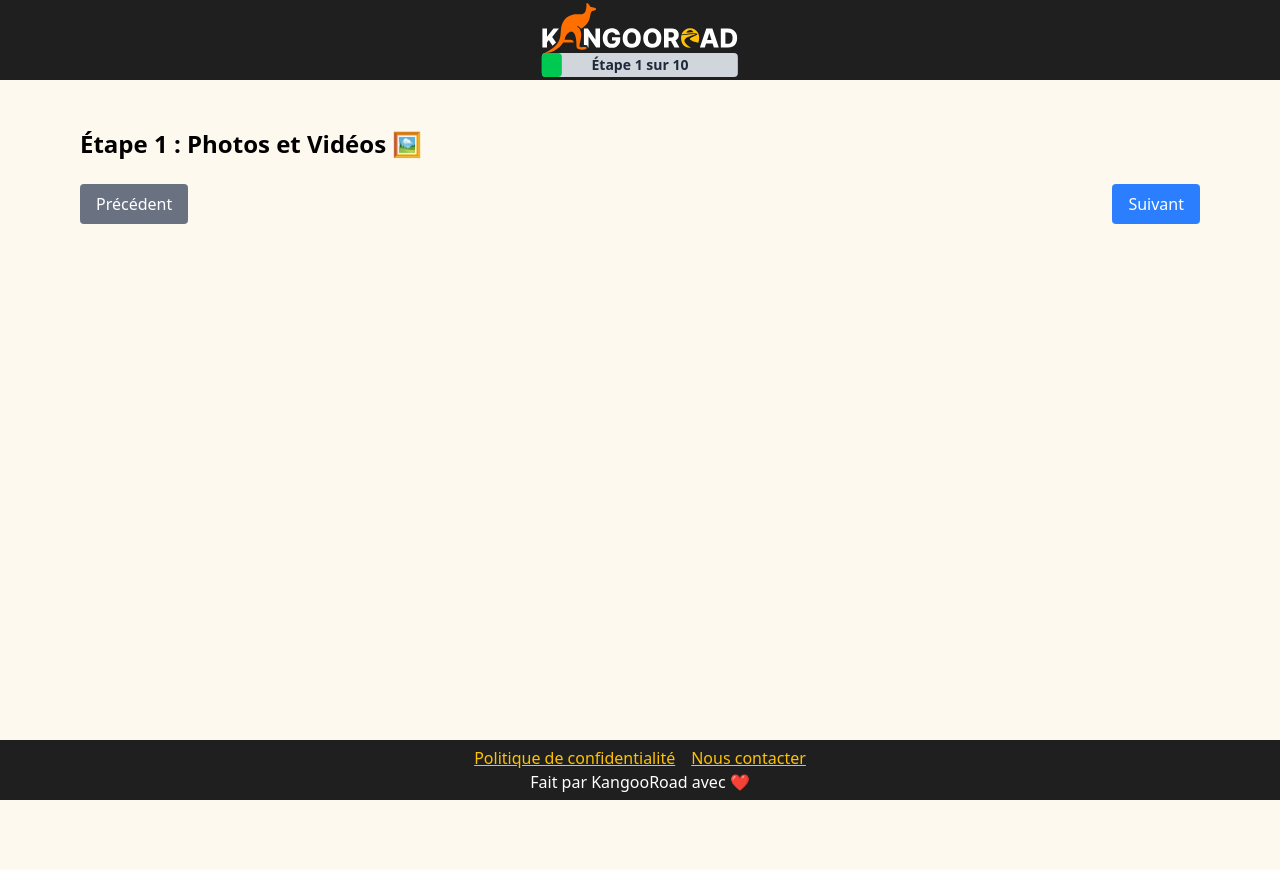
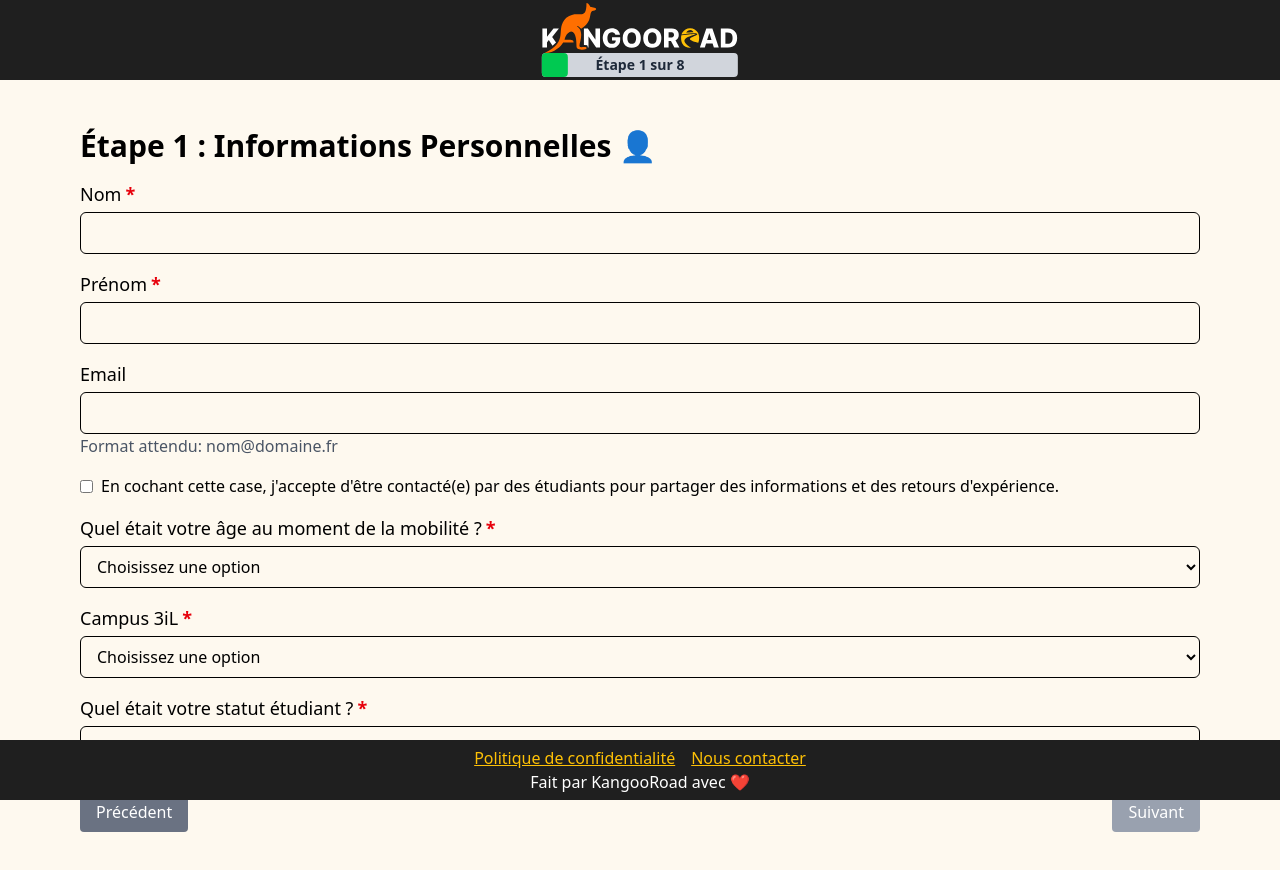
Before and after one commit to MrFreedy/KangooRoad, a React (Vite) app in the folder frontend/: page /form in a window 1280 px wide. Both pictures are taken after a click on the button "Commencer". Shown: the top 870 px of the page. Before the commit the page ends 800 px from the top, so only its background shows below. Built offline with nearby package versions, Linux system fonts and the light colour scheme.

Commit message:
next questions logic

```diff
--- a/frontend/src/components/QuestionField/QuestionField.tsx
+++ b/frontend/src/components/QuestionField/QuestionField.tsx
@@ -2,40 +2,45 @@ import React from 'react'
 
 interface QuestionProps {
   question: {
-    id: number
-    type: string
-    content: string
-    is_mandatory: boolean
-    options?: any
-    is_details?: boolean
-  }
+    id: number;
+    type: string;
+    content: string;
+    is_mandatory: boolean;
+    options?: any;
+    is_details?: boolean;
+  };
+  value: any;
+  onChange: (id: number, value: any) => void;
+  onValidate: () => void;
 }
 
-const QuestionField: React.FC<QuestionProps> = ({ question }) => {
+const QuestionField: React.FC<QuestionProps> = ({ question, value, onChange, onValidate }) => {
   return (
     <div className="mb-4">
-      <label className="block text-lg font-medium">
-        {question.content}
-        {question.is_mandatory && <span className="text-red-600 ml-1">*</span>}
-      </label>
+      {question.type !== 'checkbox' && (
+        <label className="block text-lg">
+          {question.content}
+          {question.is_mandatory && <span className="text-red-600 ml-1"><strong>*</strong></span>}
+        </label>
+      )}
 
       {question.type === 'text' && (
-        <input type="text" required={question.is_mandatory} className="mt-1 block w-full border px-3 py-2 rounded-md" />
+        <input type="text" required={question.is_mandatory} className="mt-1 block w-full border px-3 py-2 rounded-md" value={value || ''} data-is-mandatory={question.is_mandatory ? 'true' : 'false'} onChange={(e) => onChange(question.id, e.currentTarget.value)} onInput={onValidate}/>
       )}
 
       {question.type === 'textarea' && (
-        <textarea required={question.is_mandatory} className="mt-1 block w-full border px-3 py-2 rounded-md" />
+        <textarea required={question.is_mandatory} className="mt-1 block w-full border px-3 py-2 rounded-md" value={value || ''} data-is-mandatory={question.is_mandatory ? 'true' : 'false'} onChange={(e) => onChange(question.id, e.currentTarget.value)} onInput={onValidate}/>
       )}
 
       {question.type === 'email' && (
         <>
-          <input type="email" required={question.is_mandatory} className="mt-1 block w-full border px-3 py-2 rounded-md" />
+          <input type="email" required={question.is_mandatory} className="mt-1 block w-full border px-3 py-2 rounded-md" value={value || ''} data-is-mandatory={question.is_mandatory ? 'true' : 'false'} onChange={(e) => onChange(question.id, e.currentTarget.value)} onInput={onValidate}/>
           <span className="text-gray-600">Format attendu: nom@domaine.fr</span>
         </>
       )}
 
       {question.type === 'select' && (
-        <select required={question.is_mandatory} className="mt-1 block w-full border px-3 py-2 rounded-md">
+        <select required={question.is_mandatory} className="mt-1 block w-full border px-3 py-2 rounded-md" value={value || ''} data-is-mandatory={question.is_mandatory ? 'true' : 'false'} onChange={(e) => onChange(question.id, e.currentTarget.value)} onInput={onValidate}>
           <option value="">Choisissez une option</option>
           {Array.isArray(question.options) && question.options.map((option: string, index: number) => (
             <option key={index} value={option}>{option}</option>
@@ -45,21 +50,30 @@ const QuestionField: React.FC<QuestionProps> = ({ question }) => {
 
       {question.type === 'checkbox' && (
         <div className="flex items-center">
-          <input type="checkbox" required={question.is_mandatory} className="mr-2" />
+          <input
+            type="checkbox"
+            required={question.is_mandatory}
+            className="mr-2"
+            checked={value || false}
+            data-is-mandatory={question.is_mandatory ? 'true' : 'false'}
+            onChange={(e) => onChange(question.id, e.currentTarget.checked)}
+            onInput={onValidate}
+          />
           <label>{question.content}</label>
+          {question.is_mandatory && <span className="text-red-600 ml-1"><strong>*</strong></span>}
         </div>
       )}
 
       {question.type === 'date' && (
-        <input type="date" required={question.is_mandatory} className="mt-1 block w-full border px-3 py-2 rounded-md" />
+        <input type="date" required={question.is_mandatory} className="mt-1 block w-full border px-3 py-2 rounded-md" value={value || ''} data-is-mandatory={question.is_mandatory ? 'true' : 'false'} onChange={(e) => onChange(question.id, e.currentTarget.value)} onInput={onValidate}/>
       )}
 
       {question.type === 'number' && (
-        <input type="number" required={question.is_mandatory} className="mt-1 block w-full border px-3 py-2 rounded-md" />
+        <input type="number" required={question.is_mandatory} className="mt-1 block w-full border px-3 py-2 rounded-md" value={value || ''} data-is-mandatory={question.is_mandatory ? 'true' : 'false'} onChange={(e) => onChange(question.id, e.currentTarget.value)} onInput={onValidate}/>
       )}
 
       {question.type === 'file' && (
-        <input type="file" required={question.is_mandatory} multiple accept="image/*,video/*" className="mt-1 block w-full border px-3 py-2 rounded-md" />
+        <input type="file" required={question.is_mandatory} multiple accept="image/*,video/*" className="mt-1 block w-full border px-3 py-2 rounded-md"/>
       )}
 
       {question.type === 'rating' && question.options && (
@@ -71,7 +85,7 @@ const QuestionField: React.FC<QuestionProps> = ({ question }) => {
       )}
 
       {question.is_details && (
-        <textarea placeholder="Détails..." className="mt-2 block w-full border px-3 py-2 rounded-md"></textarea>
+        <textarea placeholder="Détails..." className="mt-2 block w-full border px-3 py-2 rounded-md" value={value || ''} data-is-mandatory={question.is_mandatory ? 'true' : 'false'} onChange={(e) => onChange(question.id, e.currentTarget.value)} onInput={onValidate}></textarea>
       )}
     </div>
   )}
--- a/frontend/src/pages/Form/Form.tsx
+++ b/frontend/src/pages/Form/Form.tsx
@@ -24,8 +24,6 @@ interface Section {
 }
 
 const sectionsData = [
-  { id: 10, name: "Photos et Vidéos 🖼️", order: 10, is_active: true },
-  { id: 3, name: "Détails des Démarches Administratives 📋", order: 3, is_active: true },
   { id: 1, name: "Informations Personnelles 👤", order: 1, is_active: false },
   { id: 6, name: "Culture et Coutumes Locales 🗺️", order: 6, is_active: true },
   { id: 5, name: "Vie Sociale et Intégration 👥", order: 5, is_active: true },
@@ -37,27 +35,20 @@ const sectionsData = [
 ];
 
 const questionsData: Question[] = [
-  { id: 1, sectionId: 1, type: 'text', content: 'Nom', options: null, order: 1, is_mandatory: true, is_details: true },
-  { id: 2, sectionId: 1, type: 'text', content: 'Prénom', options: null, order: 2, is_mandatory: true, is_details: true },
-  { id: 3, sectionId: 1, type: 'email', content: 'Email', options: null, order: 3, is_mandatory: false, is_details: true },
-  { id: 4, sectionId: 1, type: 'checkbox', content: "En cochant cette case, j'accepte d'être contacté(e)...", options: [], order: 4, is_mandatory: true, is_details: true },
+  { id: 1, sectionId: 1, type: 'text', content: 'Nom', options: null, order: 1, is_mandatory: true, is_details: false },
+  { id: 2, sectionId: 1, type: 'text', content: 'Prénom', options: null, order: 2, is_mandatory: true, is_details: false },
+  { id: 3, sectionId: 1, type: 'email', content: 'Email', options: null, order: 3, is_mandatory: false, is_details: false },
+  { id: 4, sectionId: 1, type: 'checkbox', content: "En cochant cette case, j'accepte d'être contacté(e) par des étudiants pour partager des informations et des retours d'expérience.", options: [], order: 4, is_mandatory: false, is_details: false },
   { id: 5, sectionId: 1, type: 'select', content: 'Quel était votre âge au moment de la mobilité ?', options: ['18','19','20','21','22','23','24','25','26','27','28','29','30'], order: 5, is_mandatory: true, is_details: false },
   { id: 6, sectionId: 1, type: 'select', content: 'Campus 3iL', options: ['Rodez','Limoges','Nantes'], order: 6, is_mandatory: true, is_details: false },
   { id: 7, sectionId: 1, type: 'select', content: 'Quel était votre statut étudiant ?', options: ['Alternant', 'Etudiant (cycle initial)'], order: 7, is_mandatory: true, is_details: false },
-  { id: 8, sectionId: 2, type: 'text', content: 'Pays', options: null, order: 1, is_mandatory: true, is_details: true },
-  { id: 9, sectionId: 2, type: 'text', content: 'Ville', options: null, order: 2, is_mandatory: true, is_details: true },
-  { id: 10, sectionId: 2, type: 'text', content: "Établissement d'accueil", options: null, order: 3, is_mandatory: true, is_details: true },
-  { id: 11, sectionId: 2, type: 'select', content: 'Type de programme', options: ['Erasmus', 'Echange bilatéral', 'Cohorte'], order: 4, is_mandatory: true, is_details: false },
-  { id: 12, sectionId: 2, type: 'date', content: 'Date de début', options: null, order: 5, is_mandatory: true, is_details: true },
-  { id: 13, sectionId: 2, type: 'date', content: 'Date de fin', options: null, order: 6, is_mandatory: true, is_details: true },
-  { id: 14, sectionId: 2, type: 'select', content: 'Moyen de transport pour vous rendre à votre destination', options: ['Avion','Train','Voiture','Autre'], order: 7, is_mandatory: true, is_details: false },
-  { id: 15, sectionId: 2, type: 'number', content: 'Prix aller-retour (€)', options: null, order: 8, is_mandatory: true, is_details: false },
-  { id: 16, sectionId: 2, type: 'select', content: 'Langue d\'enseignement', options: ['Anglais','Espagnol','Français','Autre'], order: 9, is_mandatory: true, is_details: false },
 ];
 
 function Form() {
   const [step, setStep] = useState(0);
   const [sections, setSections] = useState<Section[]>([]);
+  const [answers, setAnswers] = useState<Record<number, any>>({});
+  const [isNextEnabled, setIsNextEnabled] = useState(false);
 
   const { setCurrentStep, setTotalSteps } = useProgress();
 
@@ -71,11 +62,10 @@ function Form() {
 
   useEffect(() => {
     if (sections.length > 0) {
-      const total = sections.length;
-      setTotalSteps(total);
+      setTotalSteps(sections.length);
       setCurrentStep(step);
     }
-  }, [step, sections]);
+  }, [sections, step]);
 
   const totalSteps = sections.length + 1;
 
@@ -87,6 +77,18 @@ function Form() {
     if (step > 0) setStep(step - 1);
   };
 
+  function checkMandatoryFields() {
+    const requiredFields = document.querySelectorAll('[data-is-mandatory="true"]');
+    const allValid = Array.from(requiredFields).every((el) => {
+      if (el instanceof HTMLInputElement || el instanceof HTMLTextAreaElement || el instanceof HTMLSelectElement) {
+        if (el instanceof HTMLInputElement && el.type === 'checkbox') return el.checked;
+        return el.value.trim() !== '';
+      }
+      return false;
+    });
+    setIsNextEnabled(allValid);
+  }
+
   return (
     <div className="form-container px-4 py-6 max-w-6xl mx-auto">
       {step === 0 ? (
@@ -94,7 +96,7 @@ function Form() {
           <h1 className="text-3xl font-bold mb-4">Formulaire 🗒️</h1>
           <p className="mb-2">Merci de participer à cette enquête de satisfaction. Ce formulaire a pour but de recueillir votre retour d'expérience sur votre semestre d'études à l'étranger.</p>
           <p className="mb-4">En remplissant ce formulaire, vous aiderez les futurs étudiants à mieux se préparer et contribuerez à améliorer notre programme de mobilité internationale.</p>
-          <p className="mb-4">Tous les champs avec <span className="text-red-600">*</span> sont obligatoires.</p>
+          <p className="mb-4">Tous les champs avec <span className="text-red-600"><strong>*</strong></span> sont <strong>obligatoires</strong>.</p>
           <div className="mb-4">
             <RiTimeLine className="text-xl inline-block mr-2" /> ~ 20-30 min
           </div>
@@ -104,15 +106,29 @@ function Form() {
         </div>
       ) : (
         <div>
-          <h2 className="text-2xl font-semibold mb-4">
+          <h2 className="text-3xl font-semibold mb-4">
             Étape {step} : {sections[step - 1]?.name}
           </h2>
           {sections[step - 1]?.questions.map(question => (
-            <QuestionField key={question.id} question={question} />
+            <QuestionField
+              key={question.id}
+              question={question}
+              value={answers[question.id]}
+              onChange={(id, value) => setAnswers(prev => ({ ...prev, [id]: value }))}
+              onValidate={checkMandatoryFields}
+            />
           ))}
           <div className="flex justify-between mt-6">
             <button onClick={handlePrev} className="bg-gray-500 hover:bg-gray-600 text-white px-4 py-2 rounded">Précédent</button>
-            <button onClick={handleNext} className="bg-blue-500 hover:bg-blue-600 text-white px-4 py-2 rounded">Suivant</button>
+            <button
+              id="next-btn"
+              onClick={handleNext}
+              disabled={!isNextEnabled}
+              className={`px-4 py-2 rounded text-white transition
+                ${isNextEnabled ? 'bg-blue-500 hover:bg-blue-600' : 'bg-gray-400 cursor-not-allowed'}`}
+            >
+              Suivant
+            </button>
           </div>
         </div>
       )}
```
